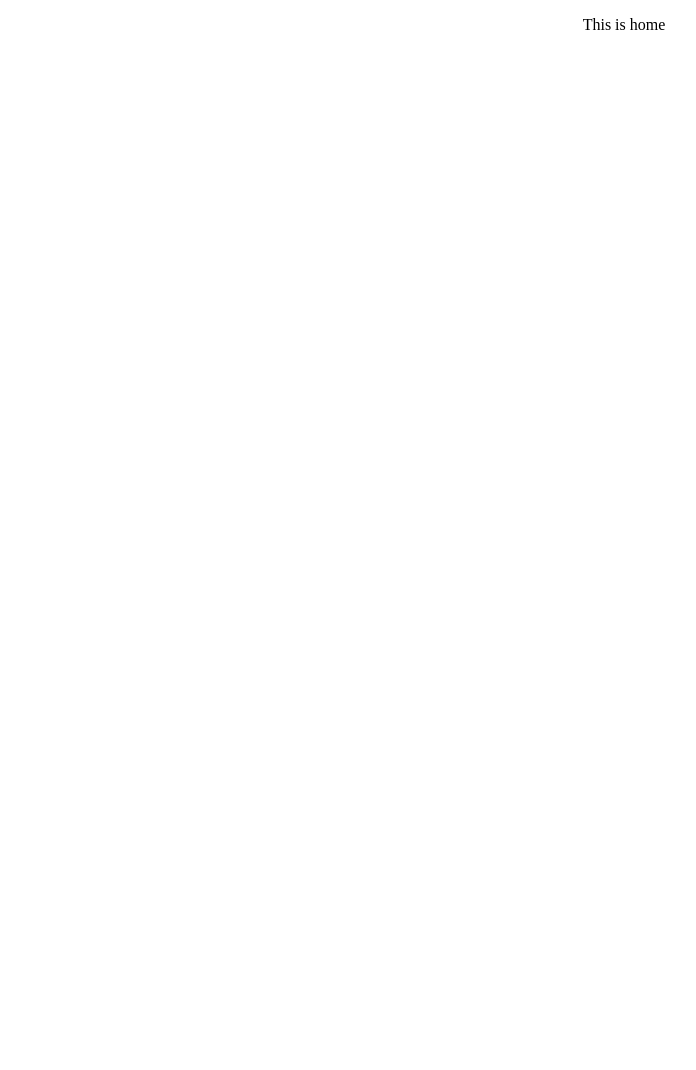
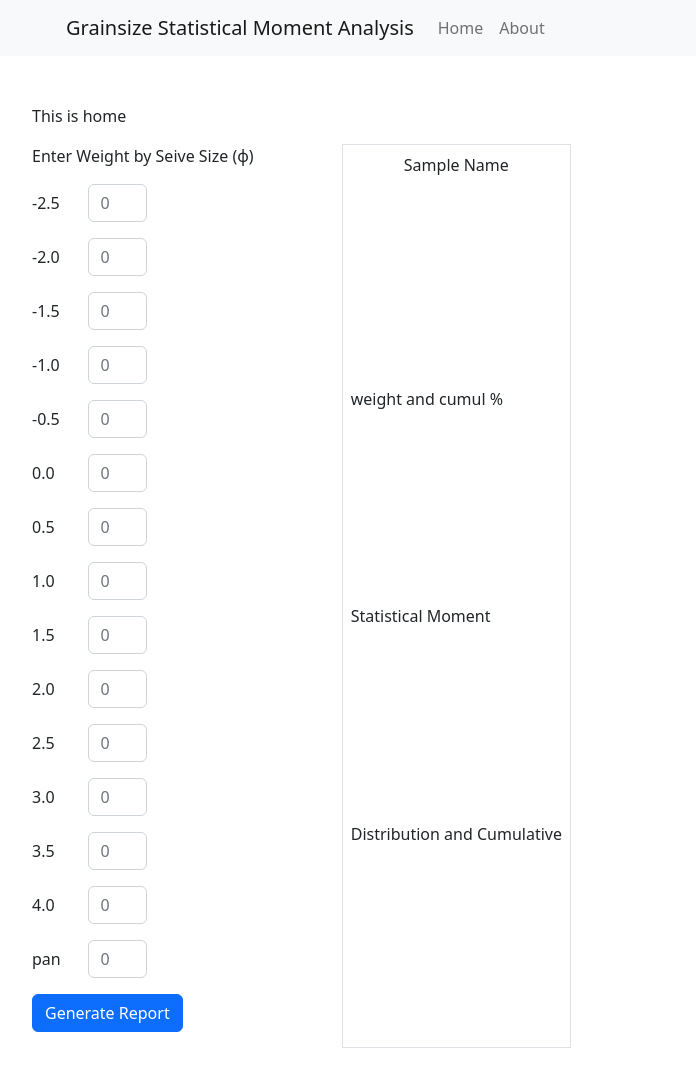
Before and after one commit to KCrandall6/grainsize-statisticalmoment-analysis, a React (Create React App) app: page / in a window 1280 px wide. Shown: the top 1070 px of the page, without its empty margins (16-712 px from the left). Before the commit the page ends 800 px from the top, so only its background shows below. Built offline with nearby package versions, Linux system fonts and the light colour scheme; the HTML template or start-up script is replaced by a standard one.

Commit message:
navbar and two pages set up; form for grainsize input complete; report grid started

```diff
--- a/package.json
+++ b/package.json
@@ -6,8 +6,11 @@
     "@testing-library/jest-dom": "^5.16.5",
     "@testing-library/react": "^13.4.0",
     "@testing-library/user-event": "^13.5.0",
+    "bootstrap": "^5.2.3",
     "react": "^18.2.0",
+    "react-bootstrap": "^2.7.0",
     "react-dom": "^18.2.0",
+    "react-router-dom": "^6.4.5",
     "react-scripts": "5.0.1",
     "web-vitals": "^2.1.4"
   },
--- a/src/App.js
+++ b/src/App.js
@@ -1,11 +1,20 @@
-import './App.css';
-import Home from './pages/Home.jsx';
+import 'bootstrap/dist/css/bootstrap.min.css';
+import Home from './pages/Home/Home.jsx';
+import React from 'react';
+import { Route, Routes, BrowserRouter } from 'react-router-dom';
+
+import About from './pages/About/About.jsx';
+import NavBarMenu from './pages/NavBarMenu.jsx';
 
 function App() {
   return (
-    <div className="App">
-      <Home></Home>
-    </div>
+    <BrowserRouter>
+    <NavBarMenu/>
+      <Routes>
+        <Route path='/' element={<Home/>} />
+        <Route path='/about' element={<About/>}/>
+      </Routes>
+  </BrowserRouter>
   );
 }
 
--- /dev/null
+++ b/src/pages/About/About.jsx
@@ -0,0 +1,12 @@
+import React from 'react';
+
+const About = () => {
+
+  return(
+    <div>
+      <p>This is the about section</p>
+    </div>
+  )
+}
+
+export default About;
--- a/src/pages/Home.jsx
+++ /dev/null
@@ -1,12 +0,0 @@
-import React from 'react'
-
-function Home() {
-
-  return(
-    <div>
-      <p>This is home</p>
-    </div>
-  )
-}
-
-export default Home;
--- /dev/null
+++ b/src/pages/Home/Home.jsx
@@ -0,0 +1,21 @@
+import React from 'react';
+
+import DataEntry from './components/DataEntry';
+import Report from './components/Report';
+
+function Home() {
+
+  // const [dataEntered, setDataEntered] = useState(false);
+
+  return(
+    <div className='p-5'>
+      <p>This is home</p>
+      <div className='d-flex justify-content-start'>
+      <DataEntry />
+      <Report />
+      </div>
+    </div>
+  )
+}
+
+export default Home;
--- /dev/null
+++ b/src/pages/Home/components/DataEntry.jsx
@@ -0,0 +1,45 @@
+import React from 'react';
+import Button from 'react-bootstrap/Button';
+import Col from 'react-bootstrap/Col';
+import Form from 'react-bootstrap/Form';
+import Row from 'react-bootstrap/Row';
+
+const DataEntry = () => {
+
+  const phiSizes = [-2.5, -2.0, -1.5, -1, -0.5, 0, 0.5, 1.0, 1.5, 2.0, 2.5, 3.0, 3.5, 4.0];
+
+  return(
+    <div className='d-flex inline-flex' >
+      <Form>
+      <p>Enter Weight by Seive Size (ϕ)</p>
+        {phiSizes.map((size) => (
+          <Form.Group key={size} as={Row} className="mb-3" controlId="formHorizontalEmail">
+          <Form.Label column sm={2}>
+            {size.toFixed(1)}
+          </Form.Label>
+          <Col sm={3}>
+            <Form.Control type="email" placeholder="0" />
+          </Col>
+        </Form.Group>
+        ))}
+
+          <Form.Group as={Row} className="mb-3" controlId="formHorizontalEmail">
+          <Form.Label column sm={2}>
+            pan
+          </Form.Label>
+          <Col sm={3}>
+            <Form.Control type="email" placeholder="0" />
+          </Col>
+        </Form.Group>
+
+      <Form.Group as={Row} className="mb-3">
+        <Col >
+          <Button type="submit">Generate Report</Button>
+        </Col>
+      </Form.Group>
+    </Form>
+    </div>
+  )
+}
+
+export default DataEntry;
--- /dev/null
+++ b/src/pages/Home/components/Report.jsx
@@ -0,0 +1,18 @@
+import React from 'react';
+
+
+const Report = () => {
+
+  return(
+    <div class='parent' className='d-grid p-2 border'>
+      <div class='name' className='text-center'>
+        <p>Sample Name</p>
+      </div>
+      <div class='distributions'>weight and cumul %</div>
+      <div class='moments'>Statistical Moment</div>
+      <div class='graphs'>Distribution and Cumulative</div>
+    </div>
+  )
+};
+
+export default Report;
--- /dev/null
+++ b/src/pages/NavBarMenu.jsx
@@ -0,0 +1,25 @@
+import React from 'react';
+import Container from 'react-bootstrap/Container';
+import Nav from 'react-bootstrap/Nav';
+import Navbar from 'react-bootstrap/Navbar';
+
+const NavBarMenu = () => {
+
+
+  return (
+    <>
+    <Navbar bg="light" variant="light">
+        <Container>
+          <Navbar.Brand href="/">Grainsize Statistical Moment Analysis</Navbar.Brand>
+          <Nav className="me-auto">
+            <Nav.Link href="/">Home</Nav.Link>
+            <Nav.Link href="/about">About</Nav.Link>
+          </Nav>
+        </Container>
+
+      </Navbar>
+    </>
+  );
+}
+
+export default NavBarMenu;
```
Also changed, not shown: 1 other file (tests, documents, lock files or other folders).
